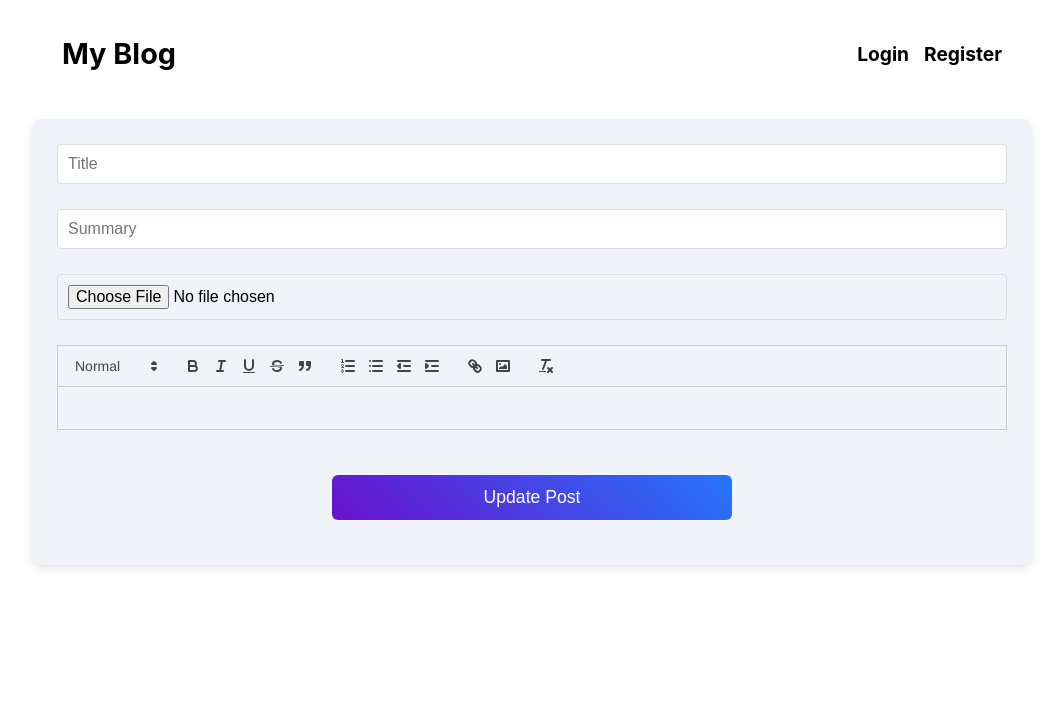
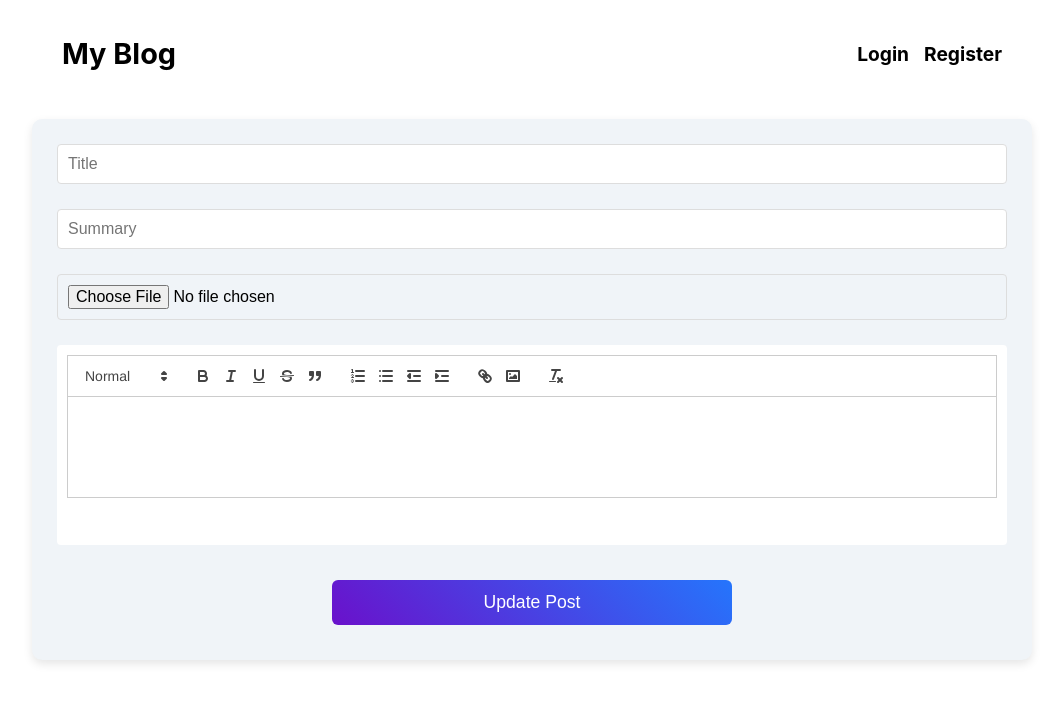
Before and after one commit to zkyahmd/Blog_post_site_project, a React (Create React App) app in the folder client/: page /edit/1 in a window 1280 px wide. Shown: the top 702 px of the page, without its empty margins (108-1171 px from the left). Built offline with nearby package versions, Linux system fonts and the light colour scheme; no server answers.

Commit message:
Scroll view added to quill editor

```diff
--- a/client/src/App.css
+++ b/client/src/App.css
@@ -221,17 +221,47 @@ form>* {
   font-size: 1rem;
 }
 
-/* Quill editor container */
+/* Ensure the quill editor container has a flexible height */
 .quill-editor {
   background: white;
-  border-radius: 1px;
-  overflow: hidden;
-  width: 100%;
-  min-height: 200px;
+  border-radius: 4px;
+  padding: 10px;
+  min-height: 100px; /* Minimum height for the editor */
+  display: flex;
+  flex-direction: column;
 }
 
-/* Submit button */
-.submit-btn {
+/* Ensure the quill editor container has a flexible height */
+.quill-editor {
+  background: white;
+  border-radius: 4px;
+  padding: 10px;
+  min-height: 200px; /* Increased min-height to show scrollbar earlier */
+  display: flex;
+  flex-direction: column;
+  width: 100%;
+  box-sizing: border-box;
+}
+
+.quill-editor .ql-container {
+  flex-grow: 1;
+  overflow-y: auto;
+  height: 100%;
+  border: none;
+  display: flex;
+  flex-direction: column;
+}
+
+.quill-editor .ql-editor {
+  min-height: 100px;
+  max-height: 10px;
+  overflow-y: auto;
+  width: 100%;
+  box-sizing: border-box;
+}
+
+/* Submit button styling - Moved up and modified */
+.create-post-form .submit-btn {
   padding: 12px;
   font-size: 1.1rem;
   color: white;
@@ -240,14 +270,61 @@ form>* {
   border-radius: 6px;
   cursor: pointer;
   transition: background 0.3s ease;
+  width: 100%;
   max-width: 400px;
-  width: 100%;
-  margin: 20px auto;
+  margin-top: 10px; /* Ensure space between editor and button */
+  display: block; /* Ensure it's a block-level element */
+  margin-left: auto;
+  margin-right: auto;
+  box-sizing: border-box;
+  position: relative; /* Ensure button stays in place */
 }
 
-.submit-btn:hover {
+.create-post-form .submit-btn:hover {
   background: linear-gradient(45deg, #5e0ecb, #1c5dfc);
 }
+
+
+/* Fix the container styles for layout */
+.create-post-form {
+  display: flex;
+  flex-direction: column;
+  gap: 15px;
+  max-width: 1000px;
+  margin: 30px auto;
+  padding: 25px;
+  border-radius: 10px;
+  background: #f0f4f8;
+  box-shadow: 0 4px 10px rgba(0, 0, 0, 0.1);
+  box-sizing: border-box;
+}
+
+/* Input styling */
+.post-input {
+  padding: 10px;
+  font-size: 1rem;
+  border: 1px solid #ccc;
+  border-radius: 6px;
+  box-sizing: border-box;
+  width: 100%;
+}
+
+.file-input {
+  font-size: 1rem;
+  box-sizing: border-box;
+  width: 100%;
+}
+
+/* Ensure text area has proper height and scrolling */
+.quill-editor {
+  background: white;
+  border-radius: 4px;
+  overflow: hidden;
+  width: 100%;
+  min-height: 200px;
+  box-sizing: border-box;
+}
+
 
 /*--Link part --*/
 .link-message {
@@ -379,6 +456,7 @@ header input[type="text"] {
   margin: 0;
   background-color: white;
   background-image: none !important;
+  box-sizing: border-box;
 }
 
 header input[type="text"]:focus {
@@ -399,6 +477,7 @@ header input[type="text"]:focus {
   border-radius: 10px;
   box-shadow: 0 4px 8px rgba(0, 0, 0, 0.2);
   z-index: 1000;
+  box-sizing: border-box;
 }
 
 /* Style the individual posts inside the search results */
@@ -425,7 +504,6 @@ header input[type="text"]:focus {
   display: flex;
   justify-content: center;
 } */
-
 /* Ensure that the container is responsive */
 @media screen and (max-width: 768px) {
   .search-results {
@@ -449,6 +527,7 @@ header input[type="text"]:focus {
   font-size: 1rem;
   border-radius: 5px;
   border: 1px solid #ccc;
+  box-sizing: border-box;
 }
 
 .logout-btn:hover {
@@ -484,6 +563,7 @@ a svg {
   object-fit: cover;
   border-radius: 50%;
   margin-bottom: 10px;
+  box-sizing: border-box;
 }
 
 .profile-container {
@@ -494,6 +574,7 @@ a svg {
   padding: 1.5rem;
   box-shadow: 0 10px 20px rgba(0, 0, 0, 0.1);
   font-family: sans-serif;
+  box-sizing: border-box;
 }
 
 .profile-header {
@@ -501,29 +582,35 @@ a svg {
   align-items: center;
   gap: 10px;
   margin-bottom: 1rem;
+  box-sizing: border-box;
 }
 
 .profile-header h2 {
   flex: 1;
   text-align: center;
-   margin-left: -40px;
+  margin-left: -40px;
 }
+
 .back-button {
   background: blue lightblue;
   border: none;
   font-size: 1.5rem;
-  color: #333; /* or any visible color */
+  color: #333;
+  /* or any visible color */
   cursor: pointer;
   padding: 0.25rem 0.5rem;
 }
+
 .back-button:hover {
   background-color: #ddd;
 }
+
 .profile-avatar-wrapper {
   position: relative;
   display: flex;
   justify-content: center;
   margin-bottom: 1.5rem;
+  box-sizing: border-box;
 }
 
 .profile-avatar {
@@ -532,6 +619,7 @@ a svg {
   border-radius: 50%;
   object-fit: cover;
   border: 3px solid #ddd;
+  box-sizing: border-box;
 }
 
 .profile-avatar.placeholder {
@@ -539,6 +627,7 @@ a svg {
   height: 100px;
   border-radius: 50%;
   background: #ccc;
+  box-sizing: border-box;
 }
 
 .avatar-upload-label {
@@ -551,22 +640,25 @@ a svg {
   padding: 5px 8px;
   font-size: 14px;
   cursor: pointer;
+  box-sizing: border-box;
 }
 
 .profile-form label {
   display: block;
   font-weight: bold;
   margin-bottom: 0.5rem;
+  box-sizing: border-box;
 }
 
 .profile-form input {
-  width: 300px;
+  width: 100%;
   padding: 10px;
   margin-bottom: 1rem;
   border-radius: 10px;
   border: 1px solid #ccc;
   background: #f4f4f4;
   font-size: 1rem;
+  box-sizing: border-box;
 }
 
 .save-button {
@@ -579,6 +671,7 @@ a svg {
   font-size: 1rem;
   cursor: pointer;
   transition: background 0.3s;
+  box-sizing: border-box;
 }
 
 .save-button:hover {
@@ -591,21 +684,25 @@ a svg {
     margin: 1rem;
     padding: 1rem;
     border-radius: 12px;
+    box-sizing: border-box;
   }
 
   .profile-header {
     flex-direction: column;
     align-items: flex-start;
     gap: 0.5rem;
+    box-sizing: border-box;
   }
 
   .profile-avatar-wrapper {
     margin-bottom: 1rem;
+    box-sizing: border-box;
   }
 
   .profile-avatar {
     width: 80px;
     height: 80px;
+    box-sizing: border-box;
   }
 
   .avatar-upload-label {
@@ -613,15 +710,18 @@ a svg {
     right: 100px;
     font-size: 12px;
     padding: 4px 6px;
+    box-sizing: border-box;
   }
 
   .profile-form input {
     font-size: 0.9rem;
     padding: 8px;
+    box-sizing: border-box;
   }
 
   .save-button {
     font-size: 0.95rem;
     padding: 10px;
+    box-sizing: border-box;
   }
 }
--- a/client/src/Editor.js
+++ b/client/src/Editor.js
@@ -1,6 +1,6 @@
 import ReactQuill from "react-quill";
 
-export default function Editor({value,onChange}) {
+export default function Editor({ value, onChange }) {
   const modules = {
     toolbar: [
       [{ header: [1, 2, false] }],
@@ -16,12 +16,13 @@ export default function Editor({value,onChange}) {
     ],
   };
   return (
-    <div className="content">
-    <ReactQuill
-      value={value}
-      theme={'snow'}
-      onChange={onChange}
-      modules={modules} />
+    <div className="quill-editor">
+      <ReactQuill
+        value={value}
+        theme="snow"
+        onChange={onChange}
+        modules={modules}
+      />
     </div>
   );
 }
```
Also changed, not shown: 4 other files (tests, documents, lock files or other folders).
